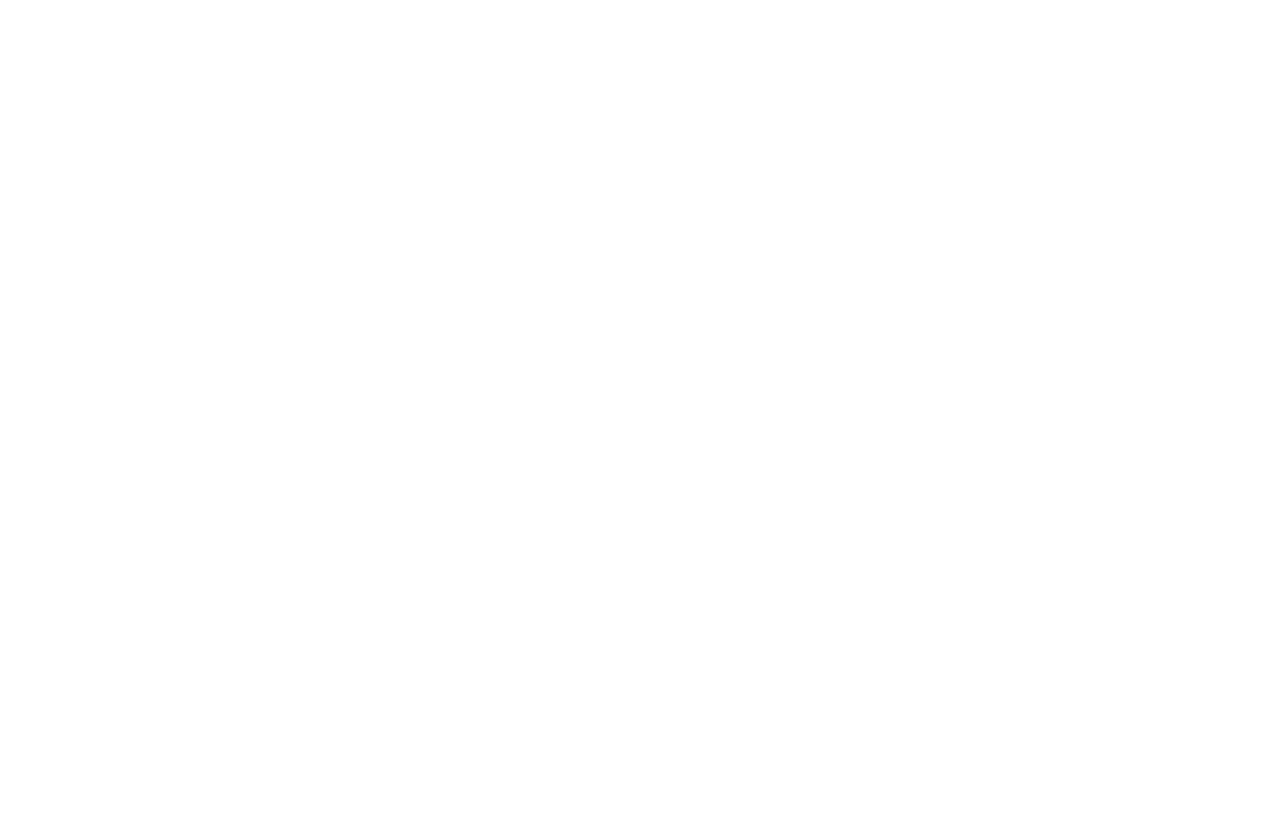
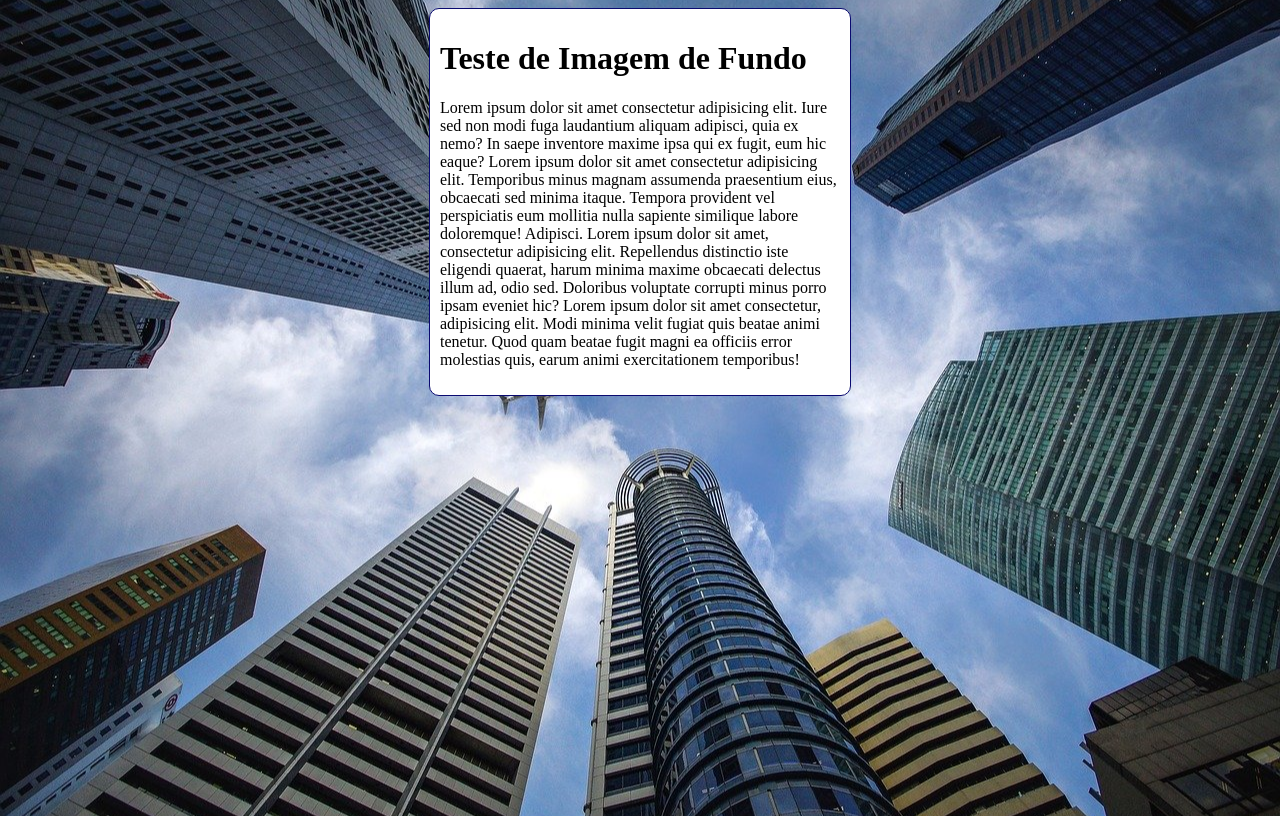
Before and after one commit to dssduda/html-css, a plain HTML site: page exercicios/ex022/fundo006.html in a window 1280 px wide. Drawn offline with Linux system fonts and the light colour scheme.

Commit message:
Exercício de site!

```diff
--- a/exercicios/ex022/fundo006.html
+++ b/exercicios/ex022/fundo006.html
@@ -4,8 +4,31 @@
     <meta charset="UTF-8">
     <meta name="viewport" content="width=device-width, initial-scale=1.0">
     <title>Treinamento</title>
+    <style>
+        body {
+            height: 100vh;
+            background-color: rgb(13, 110, 110);
+            background-image: url('imagens/wallpaper002.jpg');
+            background-position: center center;
+            background-repeat: no-repeat;
+            background-size: cover;
+
+        }
+
+        main {
+            background-color: white;
+            width: 400px;
+            padding: 10px;
+            margin: auto;
+            border: 1px solid rgb(10, 10, 112);
+            border-radius: 10px;
+        }
+    </style>
 </head>
 <body>
-
+    <main>
+        <h1>Teste de Imagem de Fundo</h1>
+        <p>Lorem ipsum dolor sit amet consectetur adipisicing elit. Iure sed non modi fuga laudantium aliquam adipisci, quia ex nemo? In saepe inventore maxime ipsa qui ex fugit, eum hic eaque? Lorem ipsum dolor sit amet consectetur adipisicing elit. Temporibus minus magnam assumenda praesentium eius, obcaecati sed minima itaque. Tempora provident vel perspiciatis eum mollitia nulla sapiente similique labore doloremque! Adipisci. Lorem ipsum dolor sit amet, consectetur adipisicing elit. Repellendus distinctio iste eligendi quaerat, harum minima maxime obcaecati delectus illum ad, odio sed. Doloribus voluptate corrupti minus porro ipsam eveniet hic? Lorem ipsum dolor sit amet consectetur, adipisicing elit. Modi minima velit fugiat quis beatae animi tenetur. Quod quam beatae fugit magni ea officiis error molestias quis, earum animi exercitationem temporibus!</p>
+    </main>
 </body>
 </html>
```
